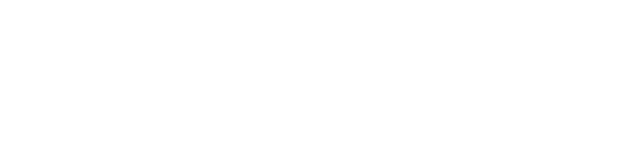
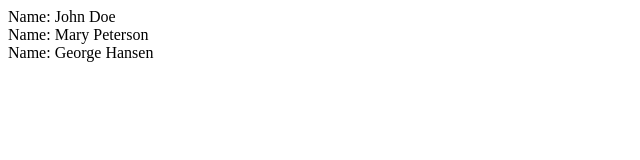
Before and after one commit to KIPYEGON2000/KIPYEGON2000, a plain HTML site: page index.html in a window 1280 px wide. Shown: the whole page, without its empty margins (0-640 px from the left). Drawn offline with Linux system fonts and the light colour scheme.

Commit message:
Update index.html

```diff
--- a/index.html
+++ b/index.html
@@ -9,7 +9,7 @@
 <body>
     <div id="myData"></div>
     <script>
-        fetch('restaurant.json')
+        fetch('people.json')
             .then(function (response) {
                 return response.json();
             })
@@ -23,7 +23,7 @@
             var mainContainer = document.getElementById("myData");
             for (var i = 0; i < data.length; i++) {
                 var div = document.createElement("div");
-                div.innerHTML = 'Name: ' + data[i].building + ' ' + data[i].street;
+                div.innerHTML = 'Name: ' + data[i].firstName + ' ' + data[i].lastName;
                 mainContainer.appendChild(div);
             }
         }
```
